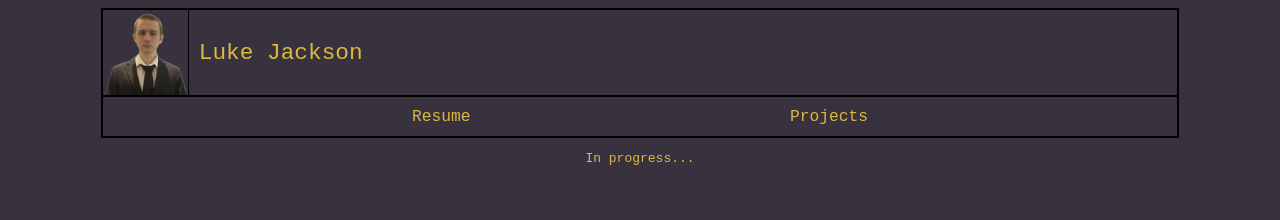
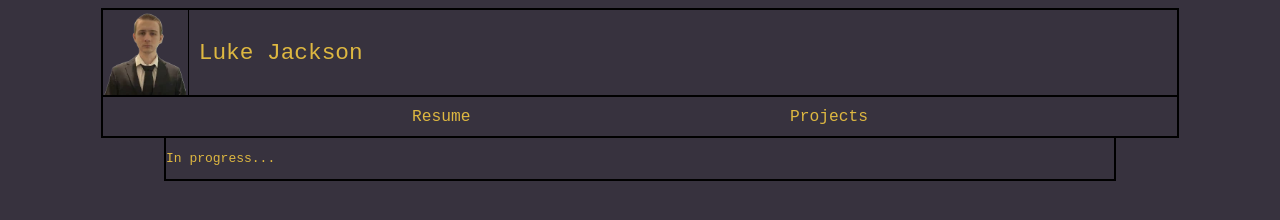
Before and after one commit to Luke-E-Jackson/Portfolio, a plain HTML site: page index.html in a window 1280 px wide. Drawn offline with Linux system fonts and the light colour scheme.

Commit message:
adding container for main content

```diff
--- a/style.css
+++ b/style.css
@@ -48,6 +48,18 @@ a.nav {
     border-bottom: 2px solid black;
 }
 
+.container {
+    display: flex;
+    flex-direction: row;
+    flex-wrap: wrap;
+    align-items: center;
+    justify-self: center;
+    width: 75%;
+    border-right: 2px solid black;
+    border-left: 2px solid black;
+    border-bottom: 2px solid black;
+}
+
 .header {
     margin: 10px;
     text-align: center;
@@ -60,10 +72,6 @@ a.nav {
     font-size: 125%;
 }
 
-.container {
-    width: 100%;
-    height: 100%;
-}
 img.animated {
     width: 85px;
     height: 85px;
```
